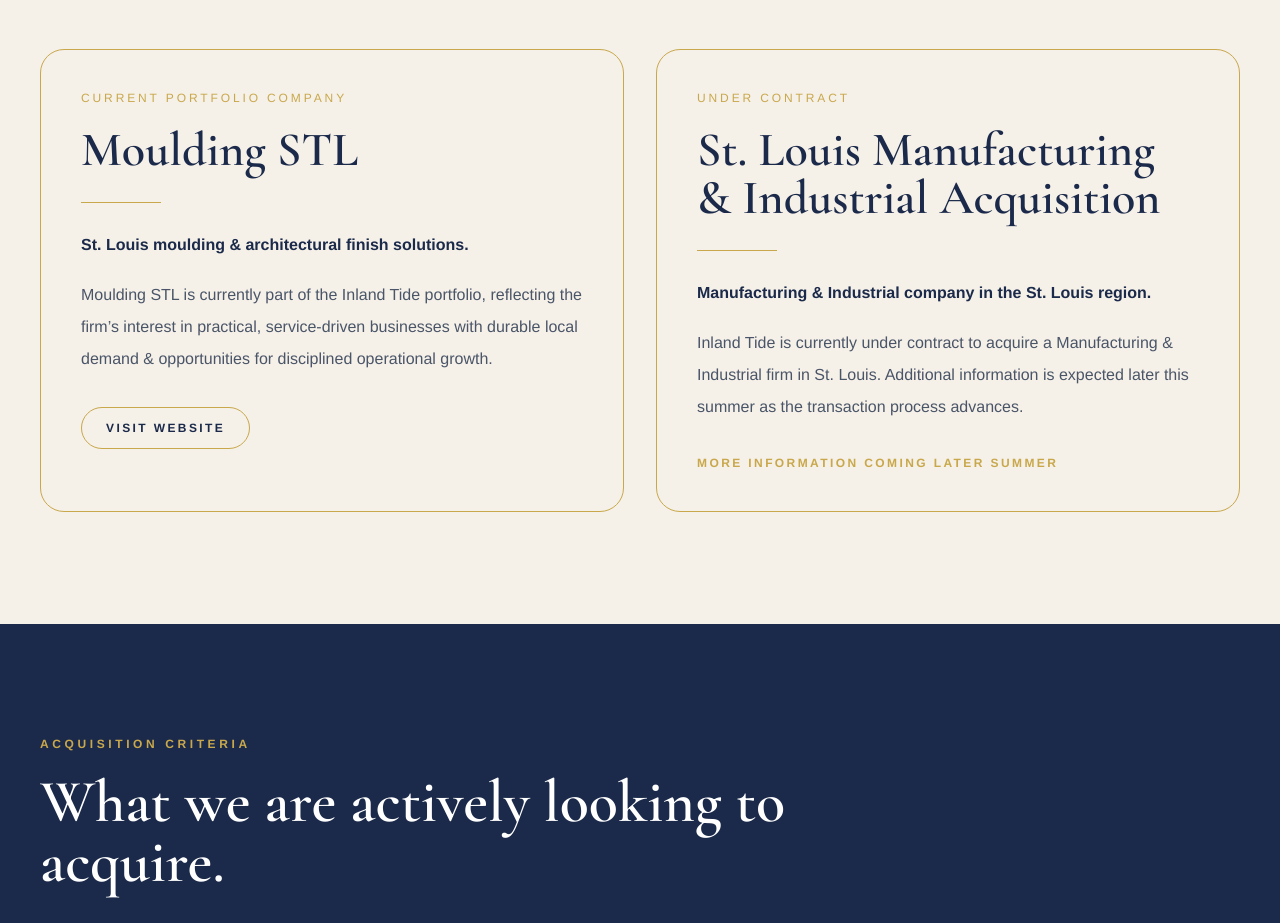
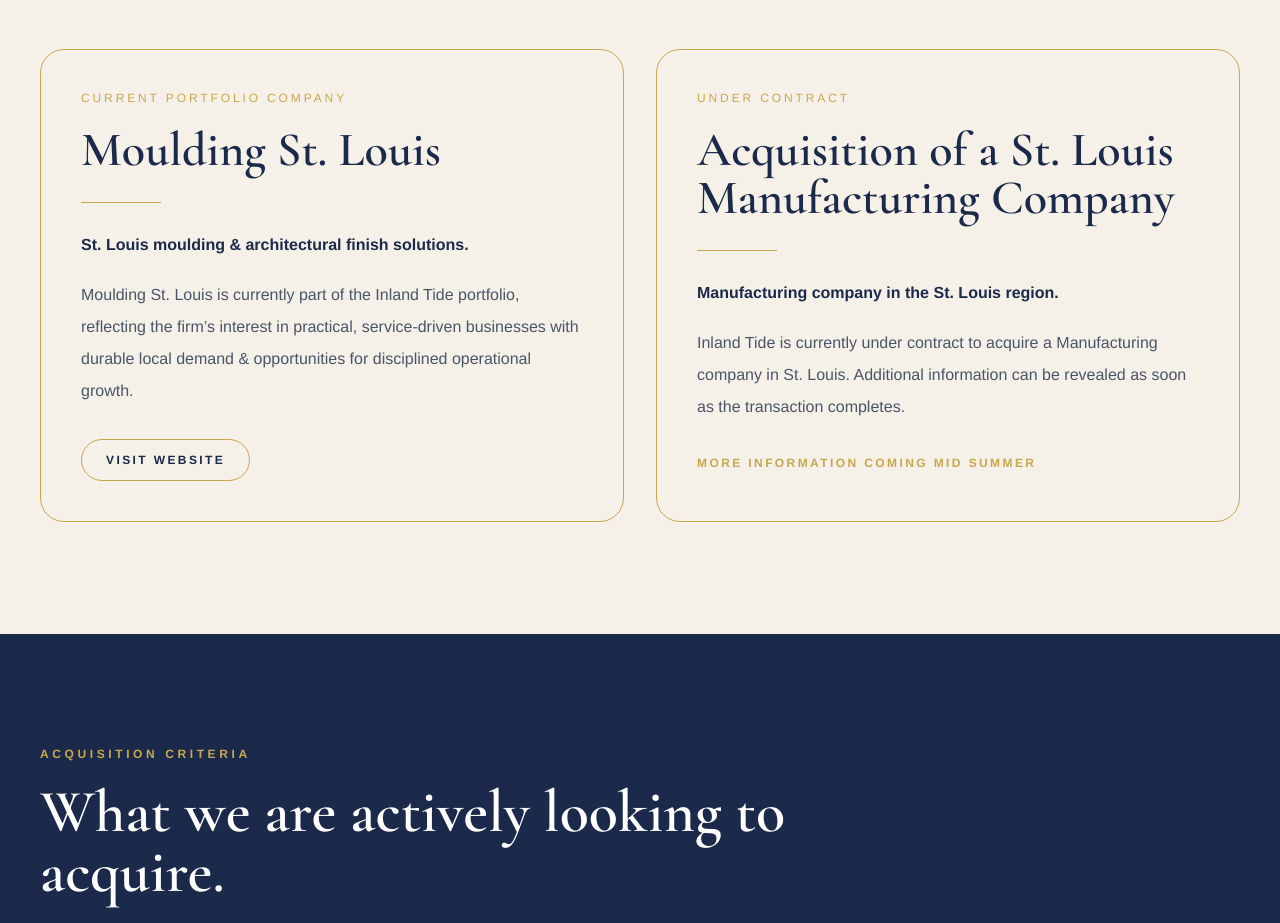
Before and after one commit to inlandtide/holdingcowebsite, a Next.js app: page /portfolio in a window 1280 px wide. Shown: the part 1000-1923 px from the top of the page. Built offline with nearby package versions, Linux system fonts and the light colour scheme.

Commit message:
Update portfolio acquisition copy

```diff
--- a/app/portfolio/page.tsx
+++ b/app/portfolio/page.tsx
@@ -3,17 +3,17 @@
 
 const portfolioItems = [
   {
-    name: "Moulding STL",
+    name: "Moulding St. Louis",
     status: "Current Portfolio Company",
     focus: "St. Louis moulding & architectural finish solutions.",
-    copy: "Moulding STL is currently part of the Inland Tide portfolio, reflecting the firm’s interest in practical, service-driven businesses with durable local demand & opportunities for disciplined operational growth.",
+    copy: "Moulding St. Louis is currently part of the Inland Tide portfolio, reflecting the firm’s interest in practical, service-driven businesses with durable local demand & opportunities for disciplined operational growth.",
     href: "https://mouldingstl.com/",
   },
   {
-    name: "St. Louis Manufacturing & Industrial Acquisition",
+    name: "Acquisition of a St. Louis Manufacturing Company",
     status: "Under Contract",
-    focus: "Manufacturing & Industrial company in the St. Louis region.",
-    copy: "Inland Tide is currently under contract to acquire a Manufacturing & Industrial firm in St. Louis. Additional information is expected later this summer as the transaction process advances.",
+    focus: "Manufacturing company in the St. Louis region.",
+    copy: "Inland Tide is currently under contract to acquire a Manufacturing company in St. Louis. Additional information can be revealed as soon as the transaction completes.",
     href: "",
   },
 ];
@@ -74,7 +74,7 @@
                     Visit Website
                   </a>
                 ) : (
-                  <p className="mt-8 text-xs font-semibold uppercase tracking-[0.2em] gold-text">More information coming later summer</p>
+                  <p className="mt-8 text-xs font-semibold uppercase tracking-[0.2em] gold-text">More information coming mid summer</p>
                 )}
               </article>
             ))}
```
Also changed, not shown: 1 other file (tests, documents, lock files or other folders).
